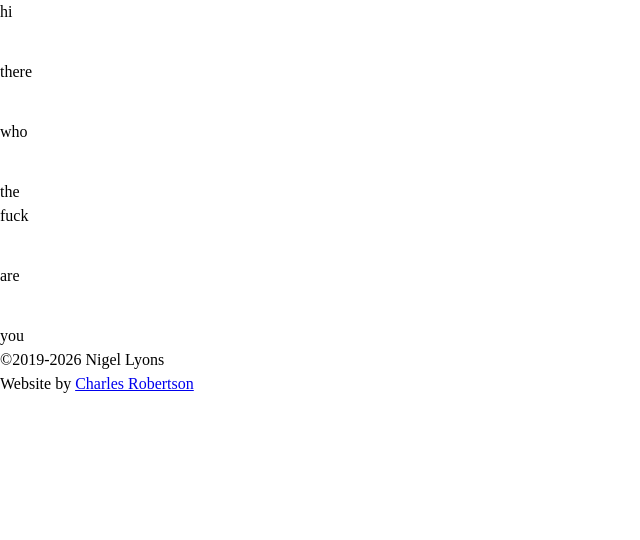
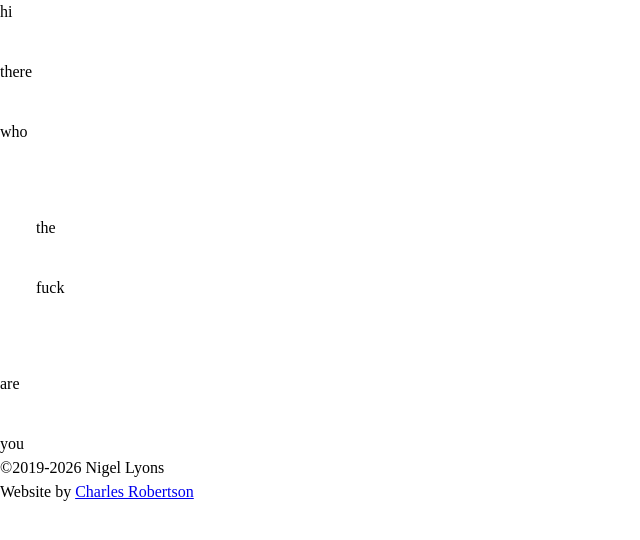
Before and after one commit to tropicalnerd/nigelyons, a website: page src/pug/index.pug in a window 1280 px wide. Shown: the whole page, without its empty margins (0-640 px from the left). Drawn offline with nearby package versions, Linux system fonts and the light colour scheme; files that its build step writes are made by us from their sources.

Commit message:
Make this nightmare stop

```diff
--- a/src/pug/global.pug
+++ b/src/pug/global.pug
@@ -1,8 +1,15 @@
 mixin stack()
     - var style
-    //- - if (attributes.recursive) { style={style: '--space: inherit'}}
     - if (attributes.space) { style={style: '--space: ' + attributes.space + ';' }}
     div.stack(class!=[attributes.class, {recursive: attributes.recursive === "true" }]
         id=attributes.id
         )&attributes(style)
         block
+
+mixin box()
+    - if (attributes.padding) { style={style: '--padding: ' + attributes.padding + ';' }}
+    div.box(class!=attributes.class)&attributes(style)
+        block
+
+mixin center()
+    - if (attributes.max) { style={style: 'max-width: ' + attributes.max + ';' }}
--- a/src/pug/index.pug
+++ b/src/pug/index.pug
@@ -5,11 +5,11 @@ html(lang="en")
   include head
   body
     //- include main
-    +stack(class="fat-stack" id="num1" space="var(--s2)" recursive="false")
+    +stack(class="fat-stack" id="num1" space="var(--s2)" recursive="true")
       p hi
       p there
       p who
-      div
+      +box(padding="var(--s2)")
         p the
         p fuck
       p are
--- a/src/sass/_global.scss
+++ b/src/sass/_global.scss
@@ -26,7 +26,9 @@
     --s4: calc(var(--s3) * var(--s-ratio));
     --s5: calc(var(--s4) * var(--s-ratio));
 
-    --space: var(--s0)
+    --space: var(--s1);
+    --padding: var(--s1);
+    --gutters: 0;
 }
 
 $measure: 60ch;
@@ -59,3 +61,26 @@ $measure: 60ch;
         }
     }
 }
+
+.box {
+    padding: var(--padding)
+}
+
+.center {
+    box-sizing: content-box;
+    margin-left: auto;
+    margin-right: auto;
+    max-width: var(--measure);
+    padding-left: var(--gutters);
+    padding-right: var(--gutters);
+
+    &.and-text {
+        text-align: center;
+    }
+
+    &.intrensic {
+        display: flex;
+        flex-direction: column;
+        align-items: center;
+    }
+}
```
Also changed, not shown: dist/index.html, dist/style.css.
